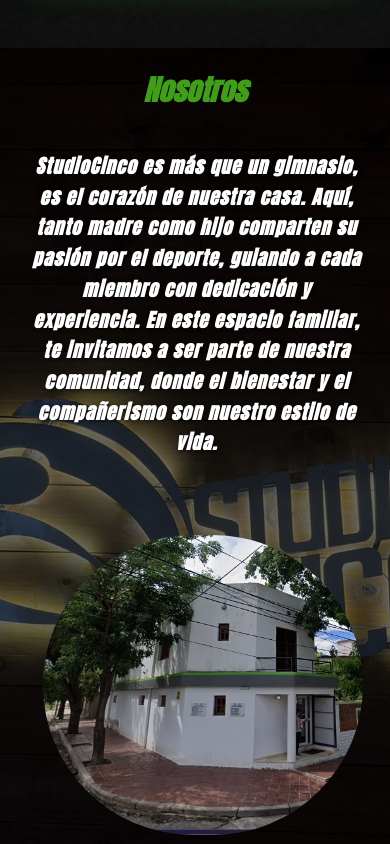
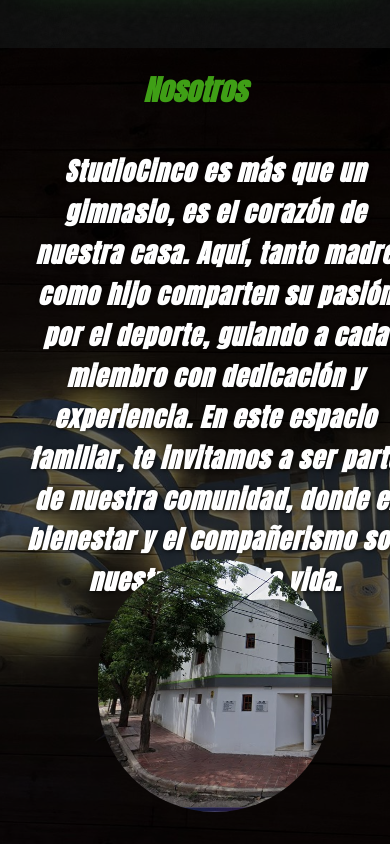
Before and after one commit to AkumaxDDD/portfolio, a React (Vite) app: page / in a window 390 px wide. Shown: the part 1640-2484 px from the top of the page. Built offline with nearby package versions, Linux system fonts and the light colour scheme; no server answers.

Commit message:
Commit para traer cambios

```diff
--- a/src/components/Actividades/Actividades.jsx
+++ b/src/components/Actividades/Actividades.jsx
@@ -7,7 +7,7 @@
 
   useEffect(() => {
     const getActividades = async () => {
-      const response = await fetch(`http://localhost:3000/api/actividades`);
+      const response = await fetch(`https://studiocincoback.onrender.com/api/actividades `);
       if (response.ok) {
         const { apiactividades } = await response.json();
         setActividades(apiactividades || []);
--- a/src/components/Nosotros/Nosotros.css
+++ b/src/components/Nosotros/Nosotros.css
@@ -9,7 +9,7 @@
     background-size: cover;
     display: flex;
     flex-direction: column;
-    justify-content: flex-start;
+    justify-content: center;
     align-items: center;
     position: relative;
 }
@@ -72,84 +72,72 @@
     transform: translateX(0);
 }
 
-/* Estilos responsivos */
-@media (max-width: 1280px) {
+@media (max-width: 1024px) {
     .titulo {
         font-size: clamp(2rem, 6vw, 2.5rem);
     }
 
     .nosotros-text {
         font-size: clamp(1.2rem, 5vw, 1.3rem);
-        width: 110%;
+        width: 100%; /* Ajuste del 110% a 100% */
         margin-bottom: 8vh;
     }
 
     .frente-contenedor {
-        margin-top: 0px;
-        margin-right: 0%;
+        margin-top: 0;
+        margin-right: 0;
         height: 30%;
         width: 25%;
         top: 20%;
     }
-
 }
 
-
-@media (max-width: 768px) {
+@media (max-width: 900px) {
     .titulo {
         font-size: clamp(1.8rem, 6vw, 2rem);
+        text-align: center;
     }
 
     .nosotros-contenido {
         background-position: center center;
-        background-repeat: no-repeat; /* Cambio de repeat-y a no-repeat para evitar repeticiones innecesarias */
-        background-size: cover; /* Ajuste para asegurar una mejor respuesta visual */
-        justify-content: flex-end;
+        background-repeat: no-repeat;
+        background-size: cover;
     }
 
-    .text-nosotros{
+    .text-nosotros {
         margin-top: 0;
-        max-width: 90%;
+        max-width: 100%;
         text-align: center;
-        font-size: 1.2rem;
+        font-size: 1.9rem;
     }
 
     .frente-contenedor {
-        padding-right: 5vw;
-        bottom: 55vh;
+        height: 40vh;
+        width: 40vw;
+        top: 45%;
+        left: 25%;
     }
-
 }
 
-@media (max-width: 425px) {
+@media (max-width: 500px) {
     .titulo {
         font-size: 1.8rem;
-        margin: 0 ;
+        margin: 0;
     }
 
     .nosotros-text {
-        font-size: 0.2rem;
-        width: 95%;
-        margin-bottom: 0;
-    }
-
-    .text-nosotros{
-        margin-left: 0%;
-    }
-
-    .nosotros-text {
-        font-size: 1.1rem;
-        width: 95%;
+        width: 100%;
         margin-bottom: 20vh;
     }
 
-    .frente-contenedor {
-        margin-top: 10px;
-        margin-right: 7%;
-        height: 300px;
-        width: 300px;
-        top: 42%;
+    .text-nosotros {
+        margin-left: 0;
+        font-size: 1.6rem; /* Ajuste de tamaño legible */
     }
 
-
+    .frente-contenedor {
+        height: 30vh;
+        width: 50vw;
+        top: 45%;
+    }
 }
```
Also changed, not shown: src/components/Nosotros/frenteee.jpeg (deleted).
